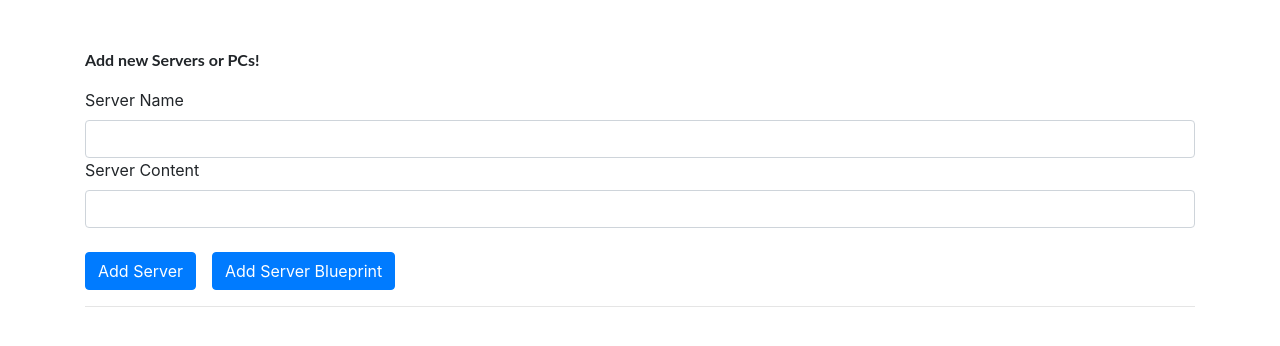
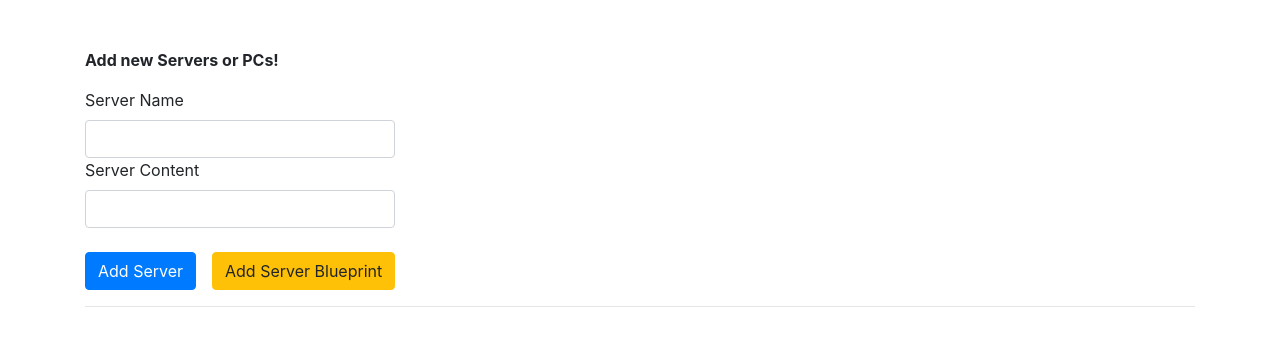
Before and after one commit to afolabiopakunle/angular-ivy-data-binding-2, an Angular app: page / in a window 1280 px wide. Shown: the top 346 px of the page. Built offline with nearby package versions, Linux system fonts and the light colour scheme.

Commit message:
app-cockpit relaxed

```diff
--- /dev/null
+++ b/src/app/app-cockpit/app-cockpit.component.html
@@ -0,0 +1,14 @@
+<div class="col-sm-12 pt-5">
+<p class="font-weight-bold">Add new Servers or PCs!</p>
+<label>Server Name</label>
+<input type="text" class="form-control" [(ngModel)]="newServerName">
+<label>Server Content</label>
+<input type="text" class="form-control" [(ngModel)]="newServerContent">
+<br>
+<button
+  class="btn btn-primary mr-3"
+  (click)="onAddServer()">Add Server</button>
+<button
+  class="btn btn-warning"
+  (click)="onAddBlueprint()">Add Server Blueprint</button>
+</div>
--- a/src/app/app-cockpit/app-cockpit.component.ts
+++ b/src/app/app-cockpit/app-cockpit.component.ts
@@ -1,15 +1,32 @@
 import { Component, OnInit } from '@angular/core';
 
 @Component({
-  selector: 'app-app-cockpit',
+  selector: 'app-cockpit',
   templateUrl: './app-cockpit.component.html',
   styleUrls: ['./app-cockpit.component.css']
 })
 export class AppCockpitComponent implements OnInit {
 
+  newServerName = '';
+  newServerContent = '';
   constructor() { }
 
   ngOnInit() {
   }
 
+  onAddServer() {
+    // this.serverElements.push({
+    //   type: 'server',
+    //   name: this.newServerName,
+    //   content: this.newServerContent
+    // });
+  }
+
+  onAddBlueprint() {
+    // this.serverElements.push({
+    //   type: 'blueprint',
+    //   name: this.newServerName,
+    //   content: this.newServerContent
+    // });
+  }
 }
--- a/src/app/app.component.html
+++ b/src/app/app.component.html
@@ -1,19 +1,6 @@
 <div class="container">
 <div class="row">
-  <div class="col-sm-12 pt-5">
-    <p class="font-weight-bold">Add new Servers or PCs!</p>
-    <label>Server Name</label>
-    <input type="text" class="form-control" [(ngModel)]="newServerName">
-    <label>Server Content</label>
-    <input type="text" class="form-control" [(ngModel)]="newServerContent">
-    <br>
-    <button
-      class="btn btn-primary mr-3"
-      (click)="onAddServer()">Add Server</button>
-    <button
-      class="btn btn-primary"
-      (click)="onAddBlueprint()">Add Server Blueprint</button>
-  </div>
+<app-cockpit></app-cockpit>
 </div>
 <hr>
 <div class="row">
--- a/src/app/app.component.ts
+++ b/src/app/app.component.ts
@@ -7,22 +7,7 @@ import { Component, VERSION } from '@angular/core';
 })
 export class AppComponent  {
   serverElements = [];
-  newServerName = '';
-  newServerContent = '';
 
-  onAddServer() {
-    this.serverElements.push({
-      type: 'server',
-      name: this.newServerName,
-      content: this.newServerContent
-    });
-  }
 
-  onAddBlueprint() {
-    this.serverElements.push({
-      type: 'blueprint',
-      name: this.newServerName,
-      content: this.newServerContent
-    });
-  }
+
 }
--- a/src/app/app.module.ts
+++ b/src/app/app.module.ts
@@ -3,10 +3,11 @@ import { BrowserModule } from '@angular/platform-browser';
 import { FormsModule } from '@angular/forms';
 
 import { AppComponent } from './app.component';
+import { AppCockpitComponent } from './app-cockpit/app-cockpit.component';
 
 @NgModule({
   imports:      [ BrowserModule, FormsModule ],
-  declarations: [ AppComponent ],
+  declarations: [ AppComponent, AppCockpitComponent ],
   bootstrap:    [ AppComponent ]
 })
 export class AppModule { }
```
